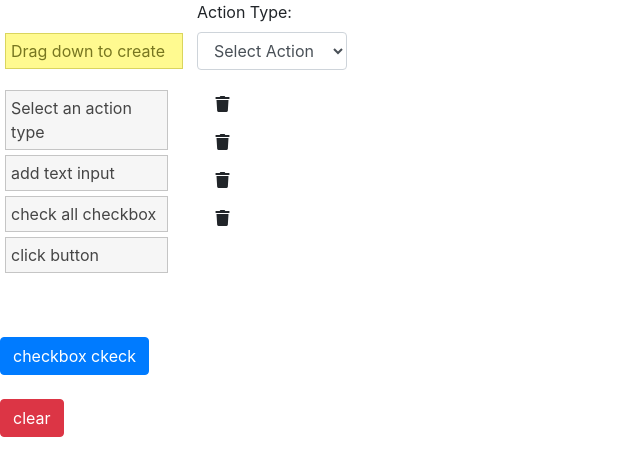
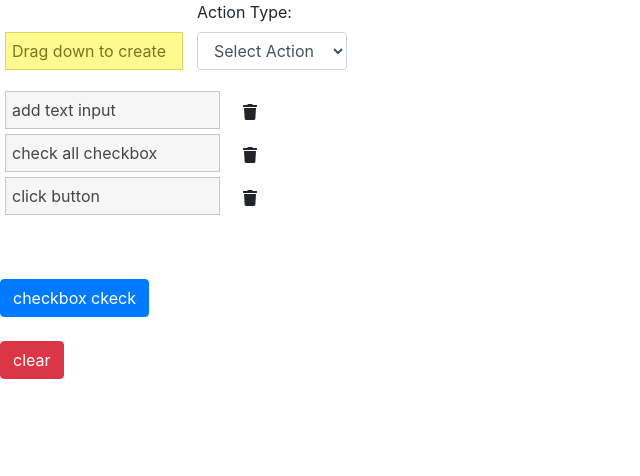
Before and after one commit to piggaycheng/auto_fill_extension, a browser extension: page html/index.html in a window 1280 px wide. Shown: the whole page, without its empty margins (0-640 px from the left). Drawn offline with nearby package versions, Linux system fonts and the light colour scheme.

Commit message:
adjust ui

```diff
--- a/css/index.css
+++ b/css/index.css
@@ -31,7 +31,7 @@ ul {
 
 li {
     margin: 5px;
-    padding: 5px;
+    padding: .375rem;
 }
 
 li.ui-draggable {
@@ -56,8 +56,11 @@ li.ui-draggable {
 }
 
 #actionEditor {
-    width: 30%;
     margin: 0px;
+}
+
+#actionListArea{
+    width: 100%;
 }
 
 .btn {
@@ -69,10 +72,14 @@ li.ui-draggable {
     cursor: pointer;
 }
 
-.row {
+.table-row {
     display: table;
 }
 
-.col {
+.table-col {
     display: table-cell;
 }
+
+.editArea {
+    margin: 5px;
+}
--- a/html/index.html
+++ b/html/index.html
@@ -34,20 +34,18 @@
                 </div>
             </div>
 
-            <div id="actionListArea" class="row">
-                <div id="actionCards" class="col">
+            <div id="actionListArea" class="table-row">
+                <div id="actionCards" class="table-col">
                     <ul id="sortable">
-                        <li class="ui-state-default">Select an action type</li>
-                        <li class="ui-state-default">add text input</li>
-                        <li class="ui-state-default">check all checkbox</li>
-                        <li class="ui-state-default">click button</li>
+                        <li class="ui-state-default" data-type="1">add text input</li>
+                        <li class="ui-state-default" data-type="2">check all checkbox </li>
+                        <li class="ui-state-default" data-type="3">click button</li>
                     </ul>
                 </div>
-                <div id="actionEditor" class="col">
-                    <div><button class="btn"><i class="fas fa-trash"></i></button></div>
-                    <div><button class="btn"><i class="fas fa-trash"></i></button></div>
-                    <div><button class="btn"><i class="fas fa-trash"></i></button></div>
-                    <div><button class="btn"><i class="fas fa-trash"></i></button></div>
+                <div id="actionEditor" class="table-col">
+                    <div class="editArea"><button class="btn"><i class="fas fa-trash"></i></button></div>
+                    <div class="editArea"><button class="btn"><i class="fas fa-trash"></i></button></div>
+                    <div class="editArea"><button class="btn"><i class="fas fa-trash"></i></button></div>
                 </div>
             </div>
         </div>
--- a/js/index.js
+++ b/js/index.js
@@ -28,6 +28,8 @@ $( document ).ready(function() {
         }
         // 隱藏
         $(this).hide();
+        // 操作區塊顯示
+        $('#actionEditor').css('visibility', 'visible');
     });
 
     // selector必須要有選值才可以新增卡片
@@ -67,12 +69,15 @@ $( document ).ready(function() {
         stop: function( event, ui ) {
             let el = ui.helper;
             el.data('type', $('#actionSelector').val());
-        },
-        stop: function( event, ui ) {
+
             if($('.ui-state-highlight').length > 2) {
                 $('#okBtn').show();
             }
-        }
+        },
+        start: function( event, ui ) {
+            // 操作區塊隱藏
+            $('#actionEditor').css('visibility', 'hidden');
+        },
     });
 
     $("ul, li").disableSelection();
```
